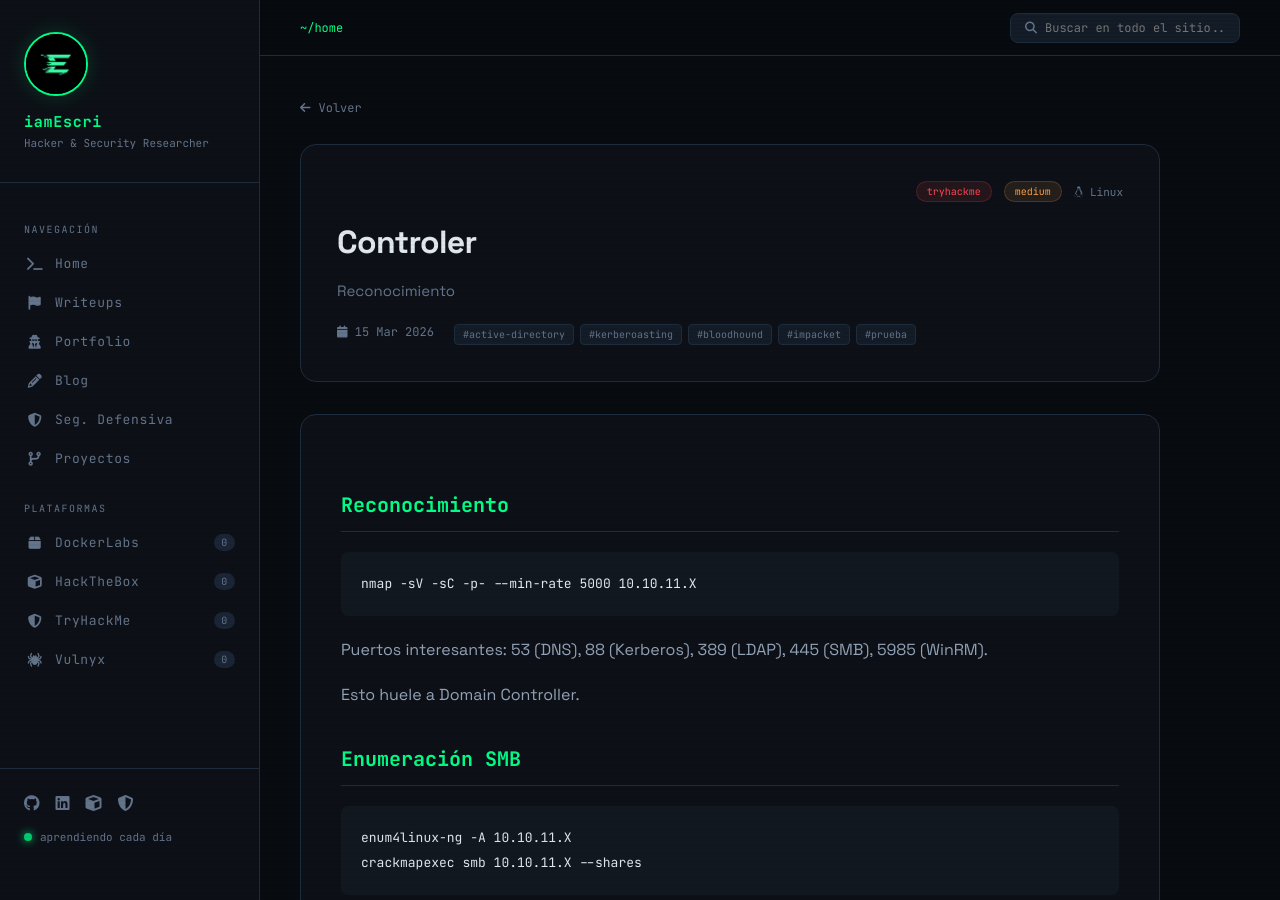
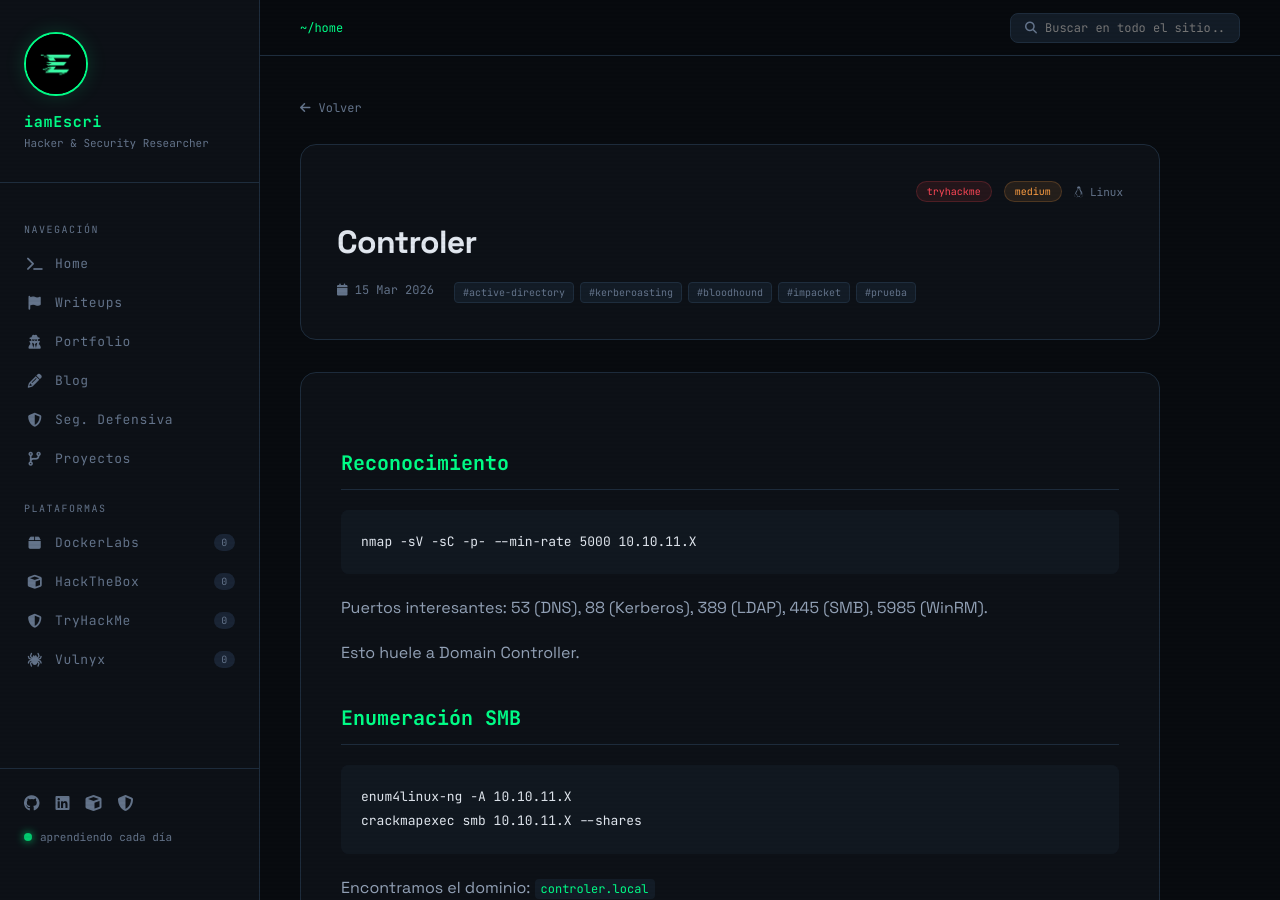
Before and after one commit to iamEscri/iamescri.github.io, a Jekyll site: the page built from _posts/writeups/2026-03-15-vulnyx-controler.md, in a window 1280 px wide and 900 px high. Built offline with Jekyll 4.4.1, drawn with Linux system fonts in a browser that asks for light colours.

Commit message:
Update writeup.html

```diff
--- a/_layouts/writeup.html
+++ b/_layouts/writeup.html
@@ -45,10 +45,6 @@
 
         <h1 class="writeup-title">{{ page.title }}</h1>
 
-        <p class="writeup-excerpt-hero">
-          {{ page.excerpt | strip_html | default: page.description }}
-        </p>
-
         <div style="display:flex;gap:20px;flex-wrap:wrap;margin-top:20px;">
           <span style="font-family:var(--font-mono);font-size:12px;color:var(--text-muted);">
             <i class="fas fa-calendar"></i> {{ page.date | date: "%d %b %Y" }}
```
